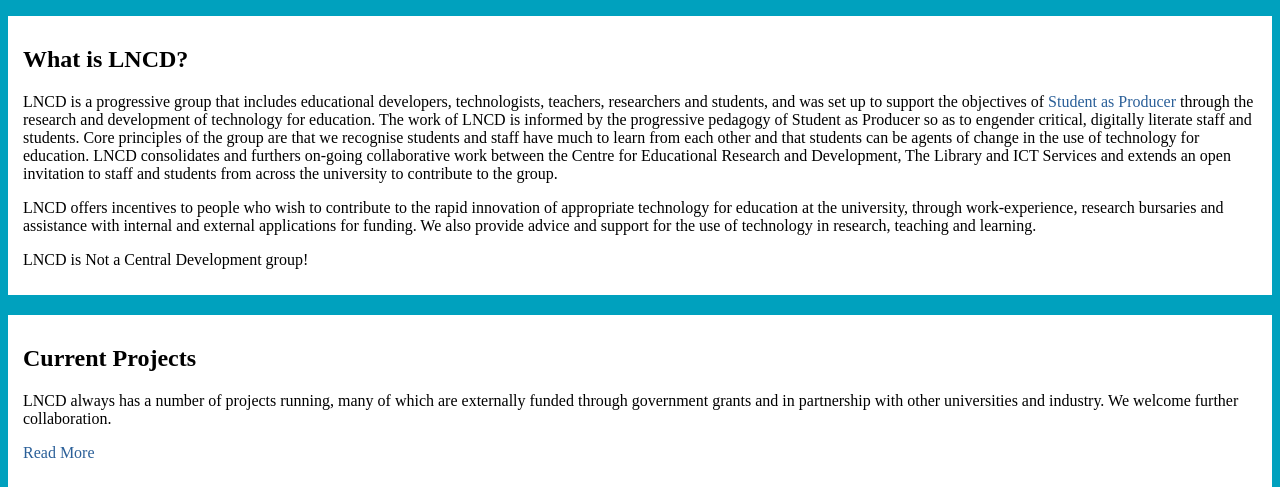
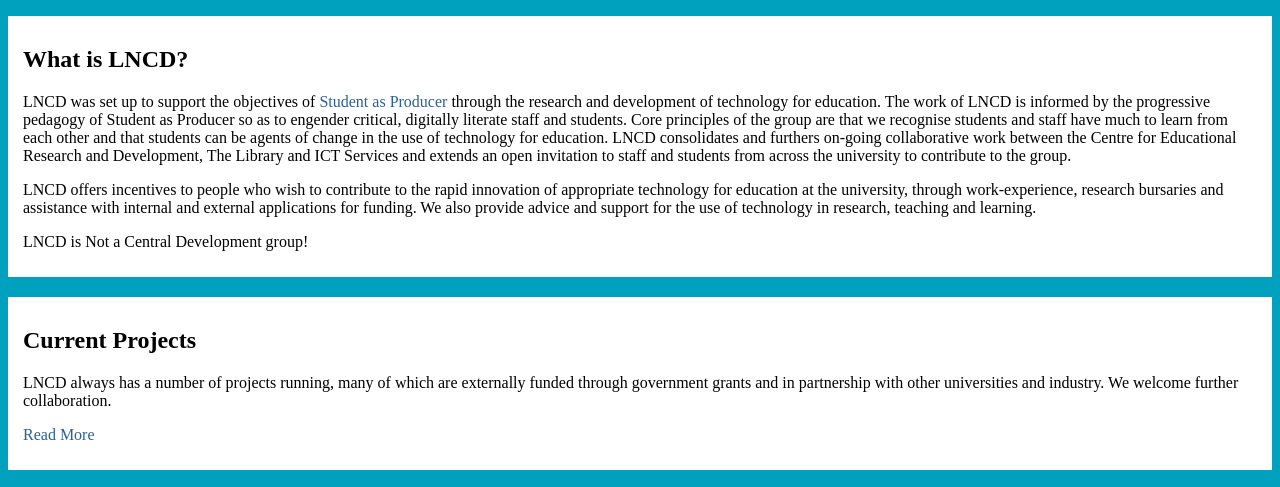
Before and after one commit to lncd/LNCD-Site, a CodeIgniter app: page / in a window 1280 px wide. Shown: the part 163-650 px from the top of the page. Run offline with CodeIgniter, Linux system fonts and the light colour scheme; data that the repository does not hold is empty; some libraries are stand-ins or nearby versions.

Commit message:
Change to opening paragraph

```diff
--- a/application/views/index_view.php
+++ b/application/views/index_view.php
@@ -2,13 +2,8 @@
 	<div class="span6">
 		<div class="display_box margin_top">
 			<h2>What is LNCD?</h2>
-			<p>LNCD is a progressive group that includes educational developers, technologists, teachers, researchers and students, and was set up to support the objectives of <a href = "http://studentasproducer.lincoln.ac.uk">Student as Producer</a> through the research and
-			development of technology for education. The work of LNCD is informed by the progressive pedagogy of Student as Producer so as to engender critical, digitally literate staff and students. Core principles of
-			the group are that we recognise students and staff have much to learn from each other and that students can be agents of change in the use of technology for education. LNCD consolidates and furthers on-going
-			collaborative work between the Centre for Educational Research and Development, The Library and ICT Services and extends an open invitation to staff and students from across the university to contribute to
-			the group.</p>
-			<p>LNCD offers incentives to people who wish to contribute to the rapid innovation of appropriate technology for education at the university, through work-experience, research bursaries and assistance with
-			 internal and external applications for funding. We also provide advice and support for the use of technology in research, teaching and learning.</p>
+			<p>LNCD was set up to support the objectives of <a href = "http://studentasproducer.lincoln.ac.uk">Student as Producer</a> through the research and development of technology for education. The work of LNCD is informed by the progressive pedagogy of Student as Producer so as to engender critical, digitally literate staff and students. Core principles of the group are that we recognise students and staff have much to learn from each other and that students can be agents of change in the use of technology for education. LNCD consolidates and furthers on-going collaborative work between the Centre for Educational Research and Development, The Library and ICT Services and extends an open invitation to staff and students from across the university to contribute to the group.</p>
+			<p>LNCD offers incentives to people who wish to contribute to the rapid innovation of appropriate technology for education at the university, through work-experience, research bursaries and assistance with internal and external applications for funding. We also provide advice and support for the use of technology in research, teaching and learning.</p>
 			<p>LNCD is Not a Central Development group!</p>
 		</div>
 
```
